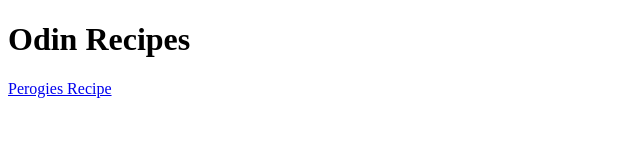
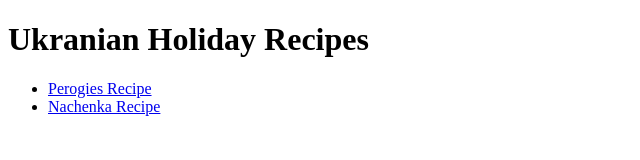
Before and after one commit to NicoleAnais/odin-recipes, a plain HTML site: page index.html in a window 1280 px wide. Shown: the whole page, without its empty margins (0-640 px from the left). Drawn offline with Linux system fonts and the light colour scheme.

Commit message:
index.html

```diff
--- a/index.html
+++ b/index.html
@@ -7,8 +7,12 @@
 
 <body>
 
-    <h1>Odin Recipes</h1>
+    <h1>Ukranian Holiday Recipes</h1>
 
-    <a href="perogies.html">Perogies Recipe</a>
+    <ul>
+        <li><a href="recipes/perogies.html">Perogies Recipe</a></li>
+        <li><a href="recipes/nachenka.html">Nachenka Recipe</a></li>
+    </ul>
+
 </body>
 </HTMl>
```
